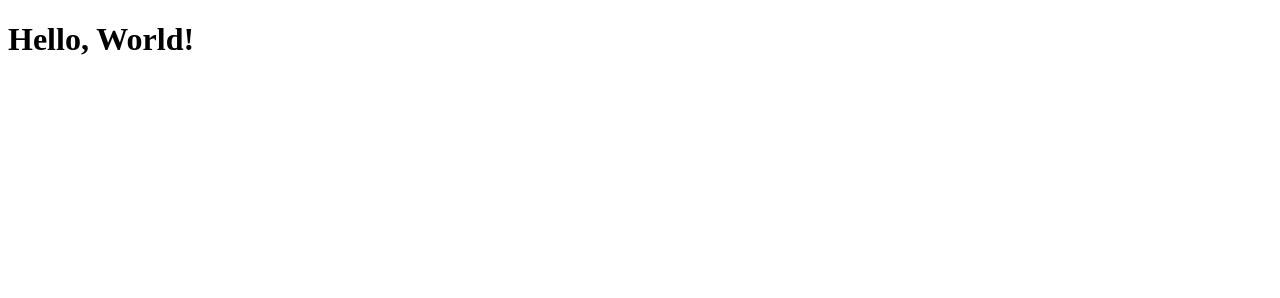
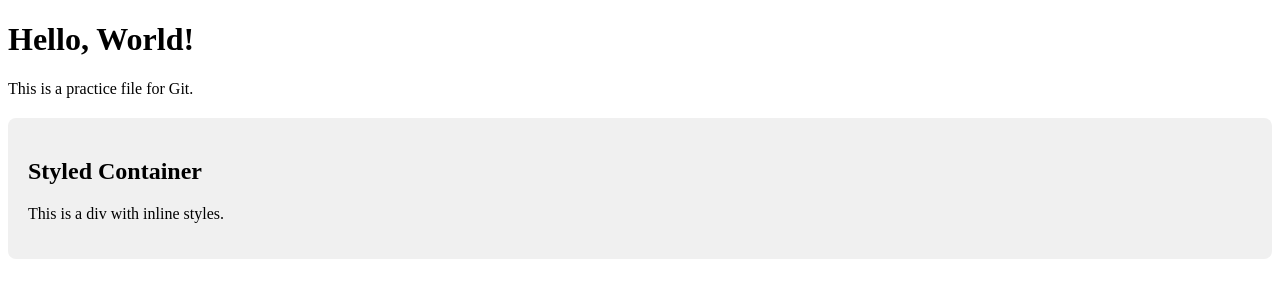
Before and after one commit to aarya33382/Git_practice2026, a plain HTML site: page index.html in a window 1280 px wide. Drawn offline with Linux system fonts and the light colour scheme.

Commit message:
html updated

```diff
--- a/index.html
+++ b/index.html
@@ -7,5 +7,10 @@
 </head>
 <body>
   <h1>Hello, World!</h1>
+  <p>This is a practice file for Git.</p>
+  <div style="background-color: #f0f0f0; padding: 20px; border-radius: 8px; margin-top: 20px;">
+    <h2>Styled Container</h2>
+    <p>This is a div with inline styles.</p>
+  </div>
 </body>
 </html>
```
